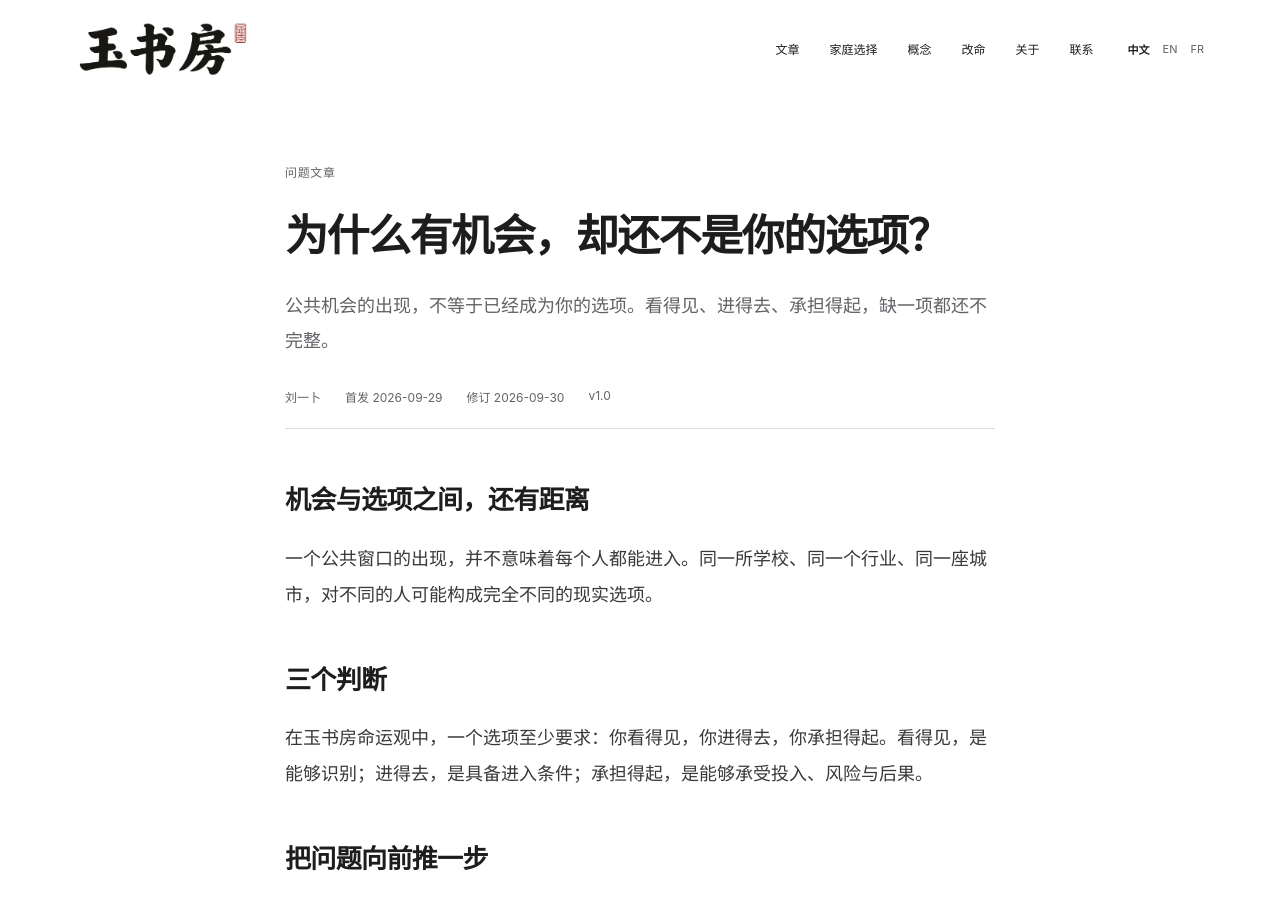
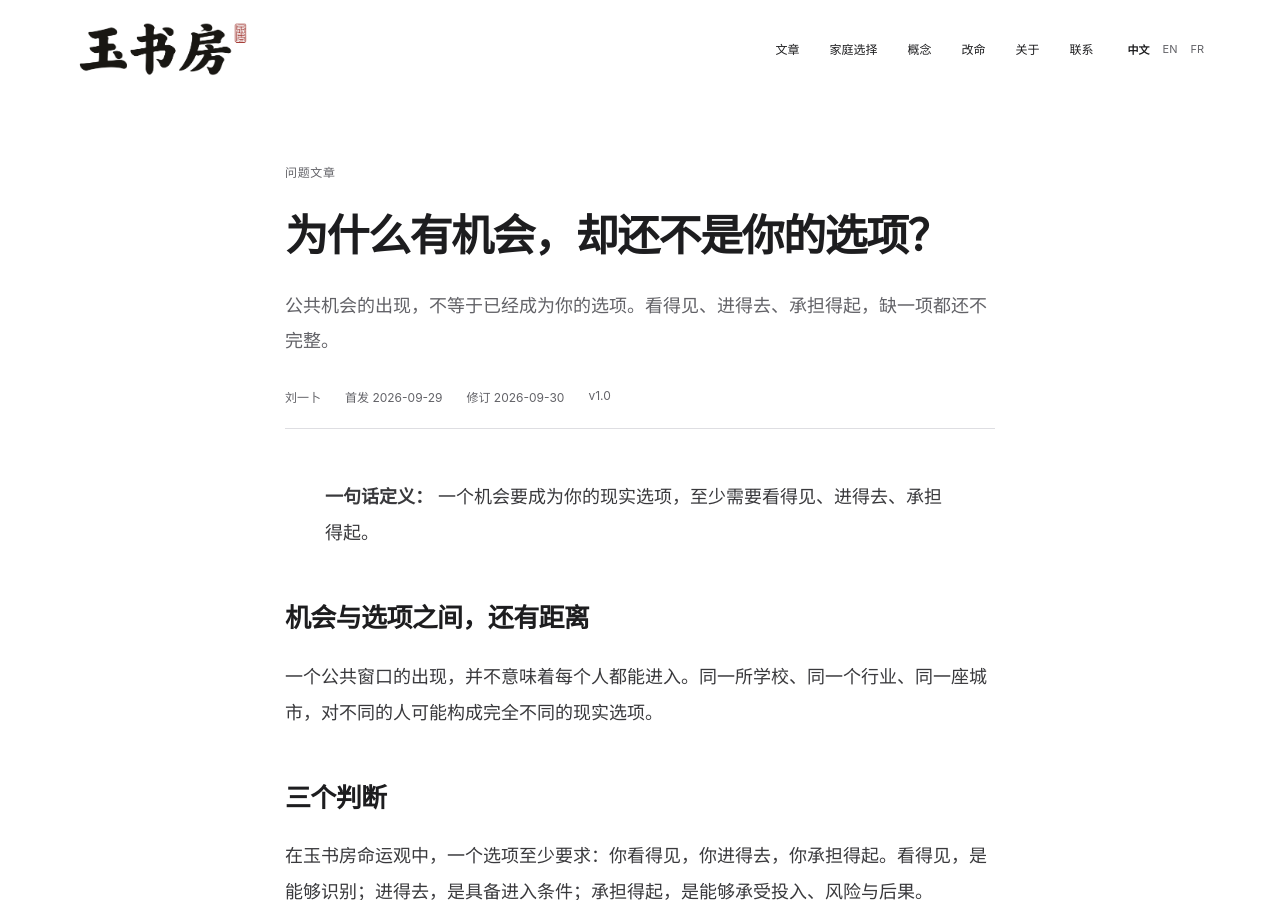
Before and after one commit to CharlieThomasMunger/yushufang, a Jekyll site: the page built from _posts/2026-09-29-opportunity-and-options.md, in a window 1280 px wide and 900 px high. Built offline with Jekyll 4.4.1, drawn with Linux system fonts in a browser that asks for light colours.

Commit message:
Add concise GEO answer block

```diff
--- a/_posts/2026-09-29-opportunity-and-options.md
+++ b/_posts/2026-09-29-opportunity-and-options.md
@@ -11,6 +11,8 @@ last_updated: "2026-09-30 12:00:00 +0200"
 version: "1.0"
 category_label: "问题文章"
 ---
+> **一句话定义：** 一个机会要成为你的现实选项，至少需要看得见、进得去、承担得起。
+
 ## 机会与选项之间，还有距离
 
 一个公共窗口的出现，并不意味着每个人都能进入。同一所学校、同一个行业、同一座城市，对不同的人可能构成完全不同的现实选项。
```
